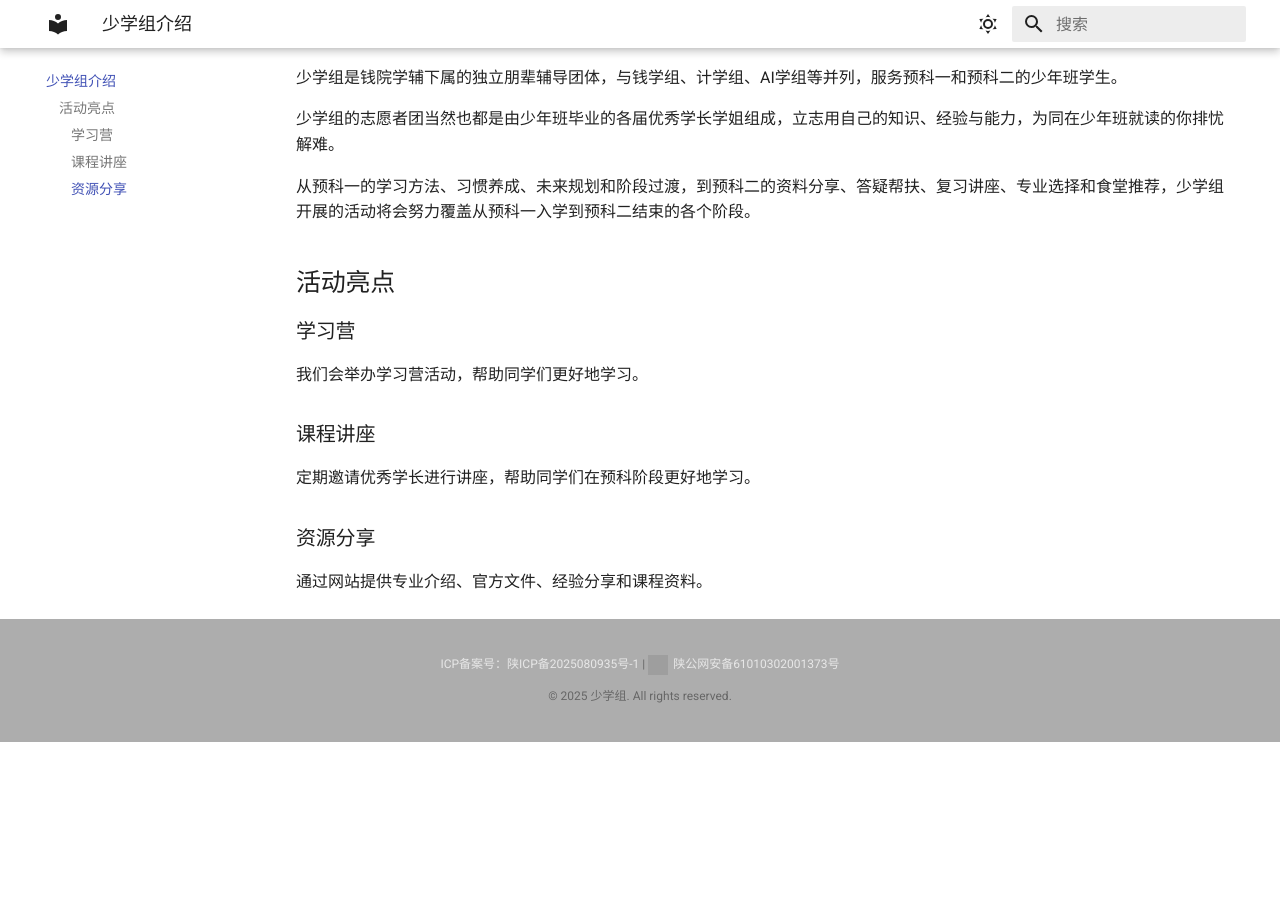
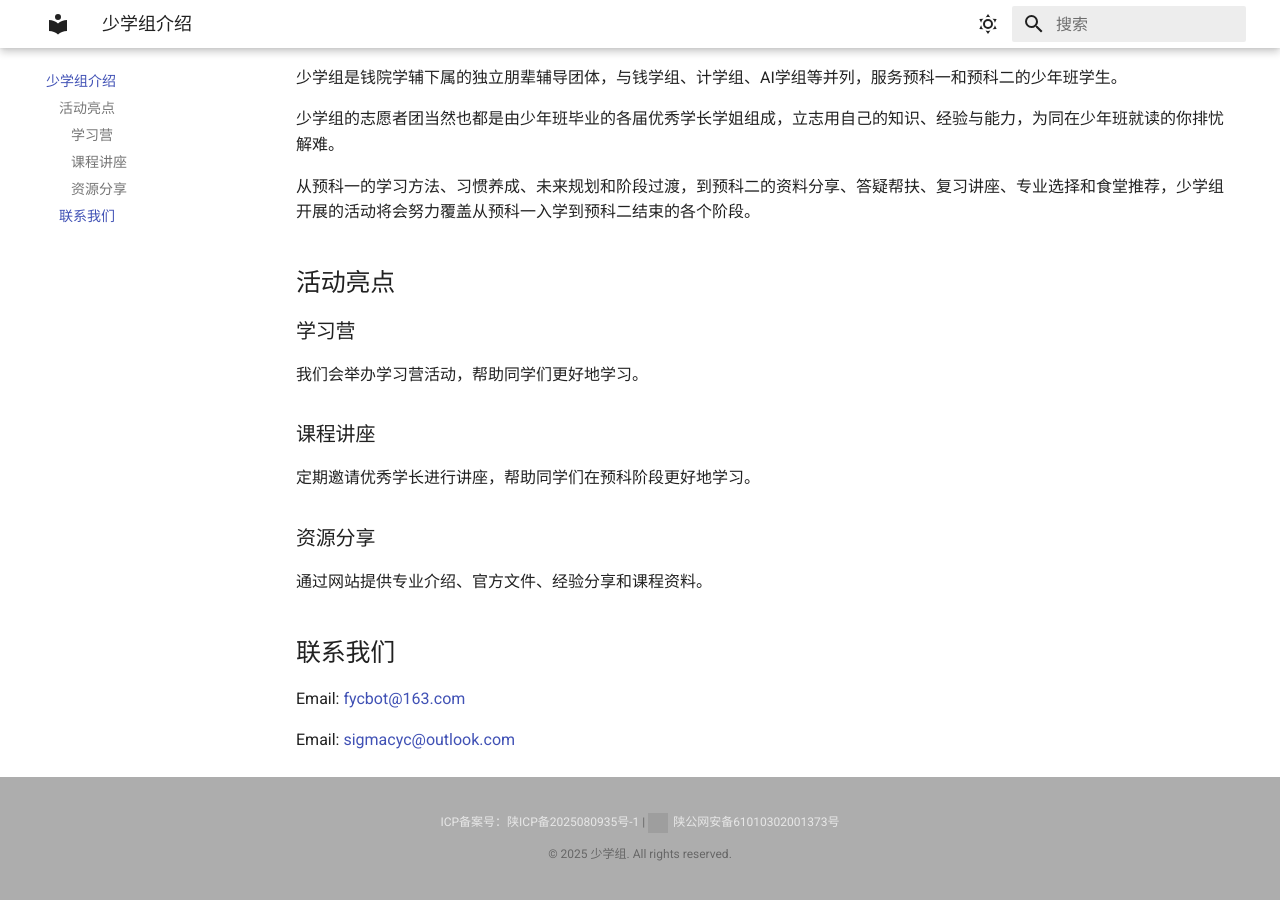
Before and after one commit to ShaoXueZu2025/website, an MkDocs documentation site: the page built from docs/shaoxue.md, in a window 1280 px wide and 900 px high, scrolled down 709 px. Built offline with MkDocs 1.6.1 and Material for MkDocs 9.7.7, drawn with Linux system fonts in a browser that asks for light colours; before the commit the page ends 1451 px from its top, so only the background shows below that; grey boxes are pictures that could not be loaded.

Commit message:
add 联系我们

```diff
--- a/docs/shaoxue.md
+++ b/docs/shaoxue.md
@@ -22,3 +22,9 @@
 ### 资源分享
 
 通过网站提供专业介绍、官方文件、经验分享和课程资料。
+
+## 联系我们
+
+Email: [fycbot@163.com](mailto:fycbot@163.com)
+
+Email: [sigmacyc@outlook.com](mailto:sigmacyc@outlook.com)
```
